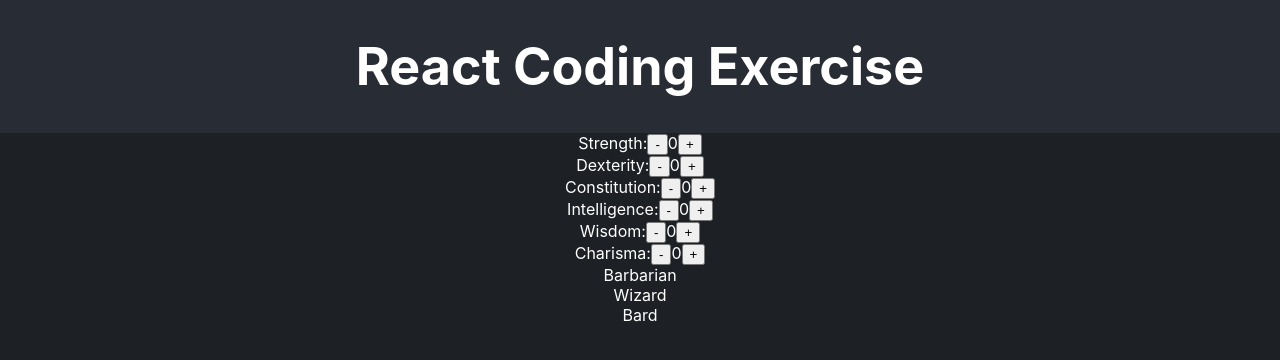
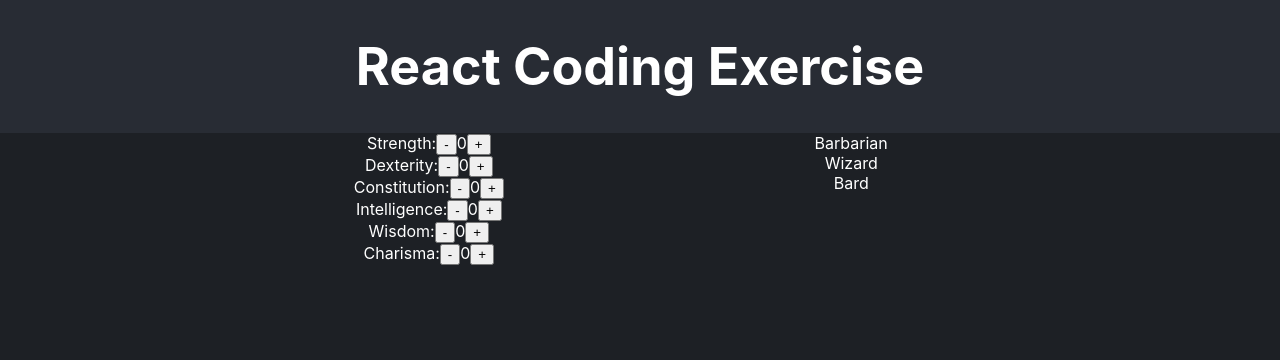
Before and after one commit to Jammy-Louie/recruiting-webapp-character, a React (Create React App) app: page / in a window 1280 px wide. Shown: the top 360 px of the page. Built offline with nearby package versions, Linux system fonts and the light colour scheme.

Commit message:
Adjust display with flex container and new display component

```diff
--- a/src/App.css
+++ b/src/App.css
@@ -45,6 +45,17 @@
   }
 }
 
+.character-flex-cotainer {
+  display: flex;
+  flex-wrap: wrap;
+  justify-content: center;
+  flex-direction: row;
+}
+
+.character-flex-cotainer-item{
+  width: 33%;
+}
+
 .meet-class-req{
   color: red;
 }
--- a/src/App.tsx
+++ b/src/App.tsx
@@ -1,7 +1,6 @@
 import { useReducer } from 'react';
 
-import AttributeModifier from "./components/AttributeModifer";
-import CharacterClass from "./components/CharacterClass";
+import CharacterDetails from "./components/CharacterDetails";
 import characterReducer from './reducers/characterReducer';
 import {INITIAL_CHARACTER_STATE} from "./consts";
 import {Attribute} from "./types";
@@ -26,11 +25,10 @@ function App() {
                 <h1>React Coding Exercise</h1>
             </header>
             <section className="App-section">
-                <AttributeModifier
-                    characterAttributeConfig={character.attributes}
-                    updateAttribute={(attribute, value) => updateAttribute(attribute, value)}
+                <CharacterDetails
+                    character={character}
+                    updateAttribute={updateAttribute}
                 />
-                <CharacterClass characterAttributeConfig={character.attributes}/>
             </section>
         </div>
     );
--- /dev/null
+++ b/src/components/CharacterDetails.tsx
@@ -0,0 +1,30 @@
+import {Attribute, Character} from "../types";
+import AttributeModifier from "./AttributeModifer";
+import CharacterClass from "./CharacterClass";
+
+type CharacterDetailsProps = {
+    character: Character,
+    updateAttribute: (attribute: Attribute, value: number) => void
+}
+
+export const CharacterDetails = (props: CharacterDetailsProps) => {
+    return (
+        <>
+            <section className="App-section">
+                <div className="character-flex-cotainer">
+                    <div className="character-flex-cotainer-item">
+                        <AttributeModifier
+                            characterAttributeConfig={props.character.attributes}
+                            updateAttribute={(attribute, value) => props.updateAttribute(attribute, value)}
+                        />
+                    </div>
+                    <div className="character-flex-cotainer-item">
+                        <CharacterClass characterAttributeConfig={props.character.attributes}/>
+                    </div>
+                </div>
+            </section>
+        </>
+    )
+}
+
+export default CharacterDetails;
```
